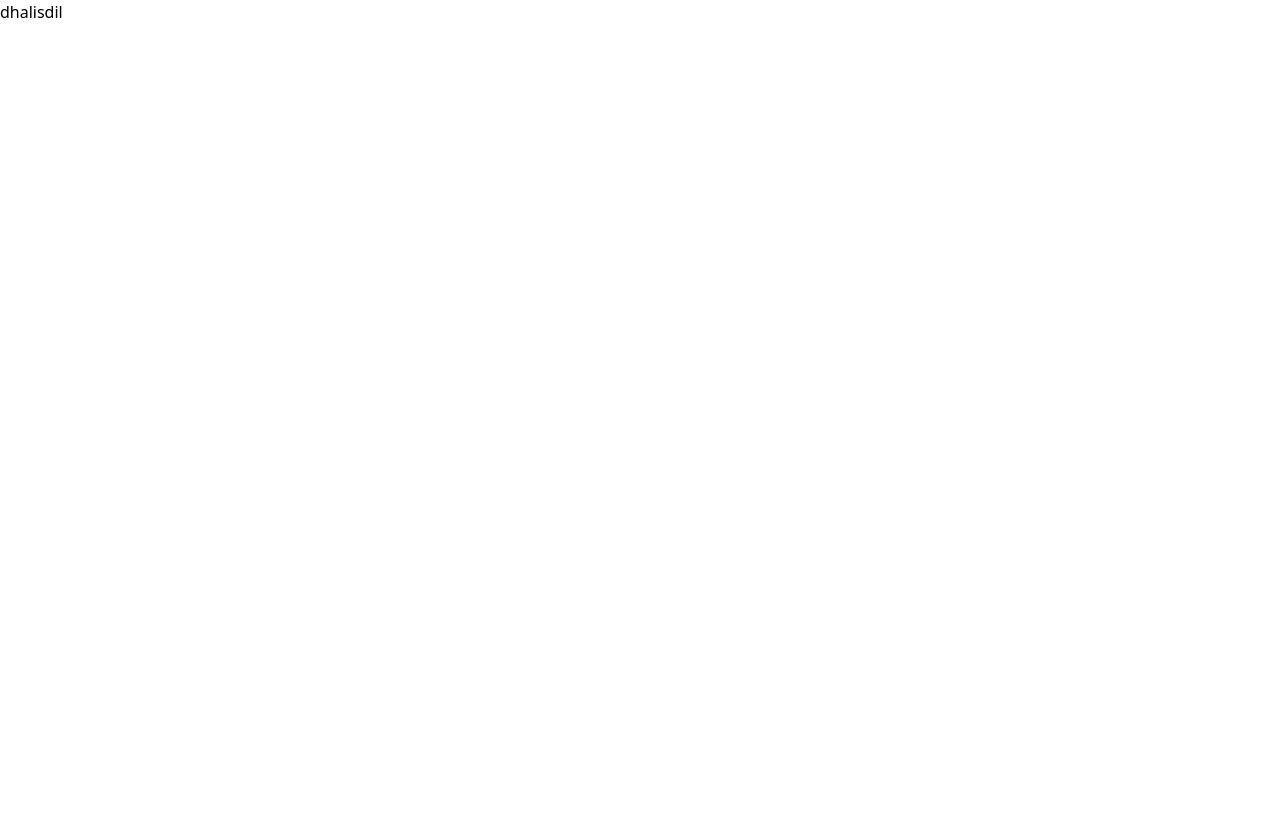
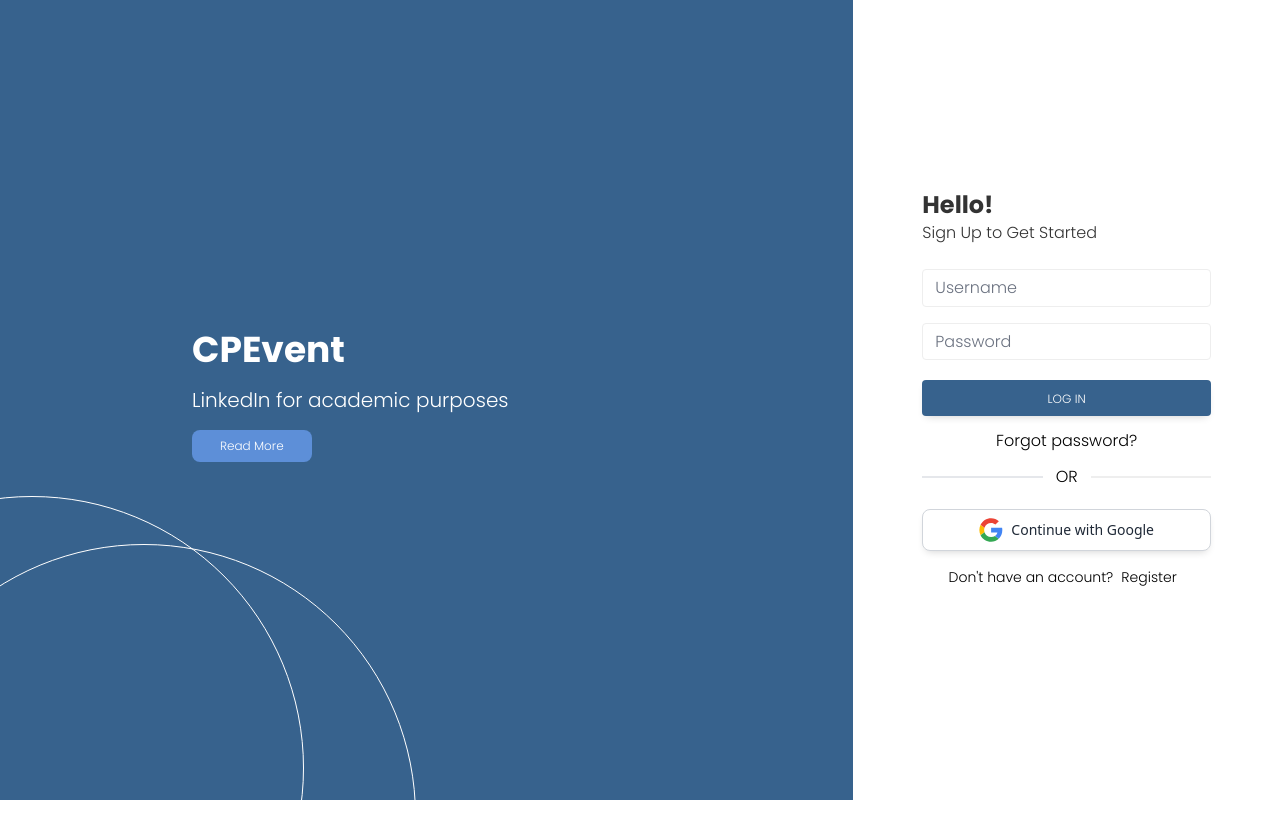
Before and after one commit to SE-TEAM-66/CPEvent-Frontend, a React (Vite) app in the folder CPEvent/: page / in a window 1280 px wide. Shown: the top 838 px of the page. Before the commit the page ends 800 px from the top, so only its background shows below. Built offline with nearby package versions, Linux system fonts and the light colour scheme.

Commit message:
login page: fix bug

```diff
--- a/CPEvent/src/main.jsx
+++ b/CPEvent/src/main.jsx
@@ -4,11 +4,12 @@ import "./index.css";
 import { createBrowserRouter, RouterProvider } from "react-router-dom";
 import { PageOne } from "./pages/page1";
 import { Create } from "./pages/groupCreation";
+import Register from "./pages/Register";
 
 const router = createBrowserRouter([
   {
     path: "/",
-    element: <div>dhalisdil</div>,
+    element: <Register />,
   },
   {
     path: "/page1",
--- a/CPEvent/src/pages/Register.jsx
+++ b/CPEvent/src/pages/Register.jsx
@@ -51,32 +51,21 @@ export default function Register() {
               <div className="relative mb-4" data-te-input-wrapper-init>
                 <input
                   type="text"
-                  className="peer block min-h-[auto] w-full rounded border-1 border-basegray-300 bg-transparent px-3 py-[0.32rem] leading-[1.6] outline-none transition-all duration-200 ease-linear focus:placeholder:opacity-100 data-[te-input-state-active]:placeholder:opacity-100 motion-reduce:transition-none  [&:not([data-te-input-placeholder-active])]:placeholder:opacity-0"
+                  className="peer block min-h-[auto] w-full rounded border-1 border-basegray-300 bg-transparent px-3 py-[0.32rem] leading-[1.6] outline-none placeholder:font-poppin"
                   id="exampleFormControlInput1"
                   placeholder="Username"
                 />
-                <label
-                  for="exampleFormControlInput1"
-                  className="pointer-events-none absolute left-3 top-0 mb-0  font-poppin max-w-[90%] origin-[0_0] truncate pt-[0.37rem] leading-[1.6] text-neutral-500 transition-all duration-200 ease-out peer-focus:-translate-y-[0.9rem] peer-focus:scale-[0.8] peer-focus:text-primary peer-data-[te-input-state-active]:-translate-y-[0.9rem] peer-data-[te-input-state-active]:scale-[0.8] motion-reduce:transition-none "
-                >
-                  Username
-                </label>
+
               </div>
 
               {/* <!--Password input--> */}
               <div className="relative mb-4" data-te-input-wrapper-init>
                 <input
                   type="password"
-                  className="peer block min-h-[auto] w-full rounded border-1 border-basegray-300 bg-transparent px-3 py-[0.32rem] leading-[1.6] outline-none transition-all duration-200 ease-linear focus:placeholder:opacity-100 data-[te-input-state-active]:placeholder:opacity-100 motion-reduce:transition-none  [&:not([data-te-input-placeholder-active])]:placeholder:opacity-0"
+                  className="peer block min-h-[auto] w-full rounded border-1 border-basegray-300 bg-transparent px-3 py-[0.32rem] leading-[1.6] outline-none placeholder:font-poppin"
                   id="exampleFormControlInput11"
                   placeholder="Password"
                 />
-                <label
-                  for="exampleFormControlInput11"
-                  className="pointer-events-none absolute left-3 top-0 mb-0 font-poppin max-w-[90%] origin-[0_0] truncate pt-[0.37rem] leading-[1.6] text-neutral-500 transition-all duration-200 ease-out peer-focus:-translate-y-[0.9rem] peer-focus:scale-[0.8] peer-focus:text-primary peer-data-[te-input-state-active]:-translate-y-[0.9rem] peer-data-[te-input-state-active]:scale-[0.8] motion-reduce:transition-none "
-                >
-                  Password
-                </label>
               </div>
 
               {/* <!--Submit button--> */}
@@ -165,17 +154,11 @@ export default function Register() {
               </div>
 
               {/* <!--Register button--> */}
-              <div className="flex items-center justify-between pb-6">
+              <div className="flex justify-center pb-6">
                 <p className="mb-0 mr-2 font-poppin text-sm">
                   Don't have an account?
                 </p>
-                <Link to="/infoRegister">
-                  <button
-                    type="button"
-                    class="inline-block rounded border-2 border-danger px-6 pb-[6px] pt-2 text-xs font-medium uppercase leading-normal text-danger transition duration-150 ease-in-out hover:border-danger-600 hover:bg-neutral-500 hover:bg-opacity-10 hover:text-danger-600 focus:border-danger-600 focus:text-danger-600 focus:outline-none focus:ring-0 active:border-danger-700 active:text-danger-700 "
-                    data-te-ripple-init
-                    data-te-ripple-color="light"
-                  >
+                <Link to="/infoRegister" className="mb-0 mr-2 font-poppin text-sm">
                     Register
                 </Link>
               </div>
```
